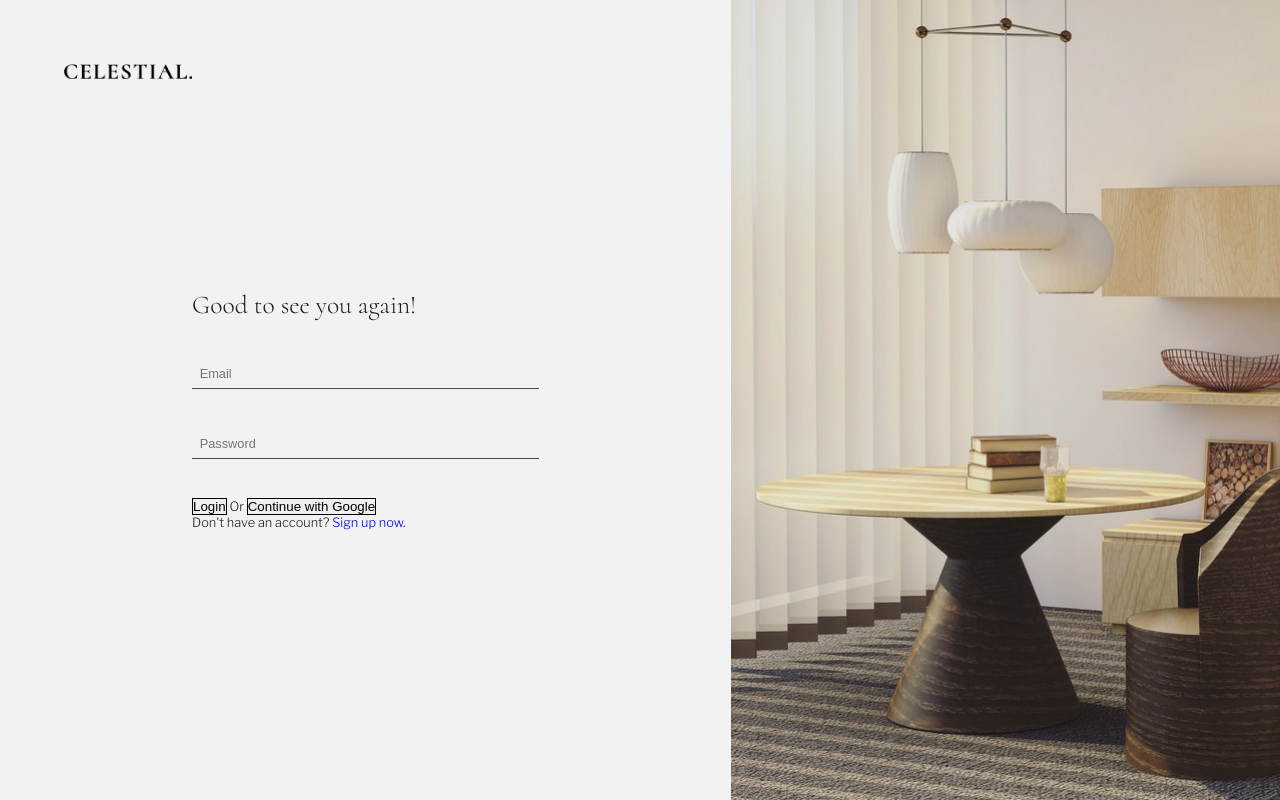
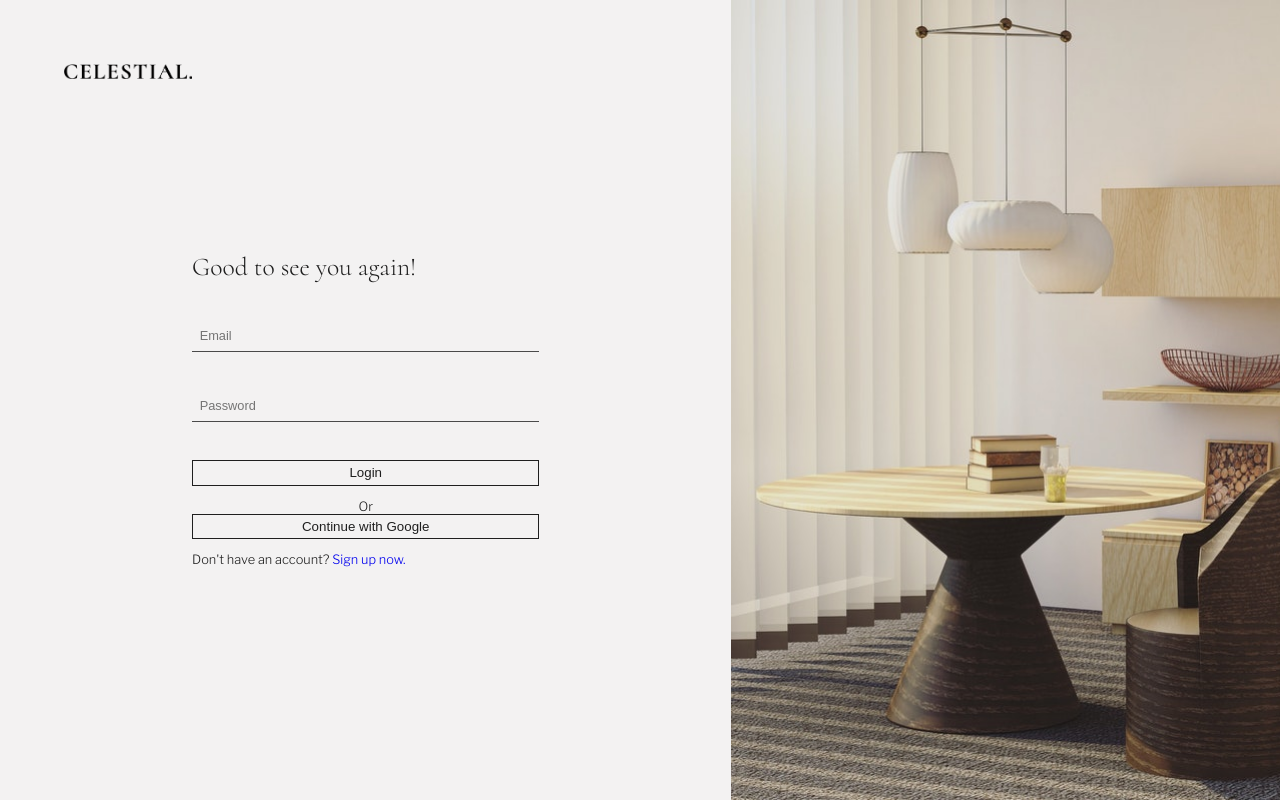
Before and after one commit to mindsworth/ecommerce-app-vue, a Vue app: page /login in a window 1280 px wide. Built offline with nearby package versions, Linux system fonts and the light colour scheme; what vue-disable-autocomplete would draw is missing.

Commit message:
fix form alignment

```diff
--- a/src/components/Button.vue
+++ b/src/components/Button.vue
@@ -13,7 +13,43 @@ export default {
 </script>
 
 <style lang="scss">
+@import "../assets/styles/_variables.scss";
+
 .btn {
   border: 1px solid #000;
+  outline: none;
+  height: 2vw;
+  width: 100%;
+
+  border: 1px solid $color-black;
+  background-color: transparent;
+  color: $color-black;
+  margin-bottom: 1vw;
+
+  @include respond(phone) {
+    height: 8vw;
+    margin-bottom: 2vw;
+  }
+  cursor: pointer;
+  &:hover {
+    background-color: white;
+    color: black;
+  }
+
+  & + .google-sign-in {
+    margin: 1vw 0 0 0;
+    color: $color-black;
+    @include respond(phone) {
+      margin: 3vw 0 0 0;
+    }
+    .container img {
+      width: 1.2rem;
+      vertical-align: middle;
+      margin-right: 1rem;
+    }
+    .btn-txt {
+      vertical-align: middle;
+    }
+  }
 }
 </style>
--- a/src/components/LoginForm.vue
+++ b/src/components/LoginForm.vue
@@ -22,7 +22,7 @@
       <Button label="Continue with Google" />
     </form>
 
-    <p class="login__cta">
+    <p class="form__cta">
       Don't have an account?
       <router-link to="/signup">Sign up now.</router-link>
     </p>
@@ -53,9 +53,15 @@ export default {
 <style lang="scss">
 .form {
   padding: 0 10vw;
+  text-align: center;
 
   &__title {
     margin-bottom: 3vw;
+    text-align: left;
+  }
+
+  &__cta {
+    text-align: left;
   }
 }
 </style>
```
